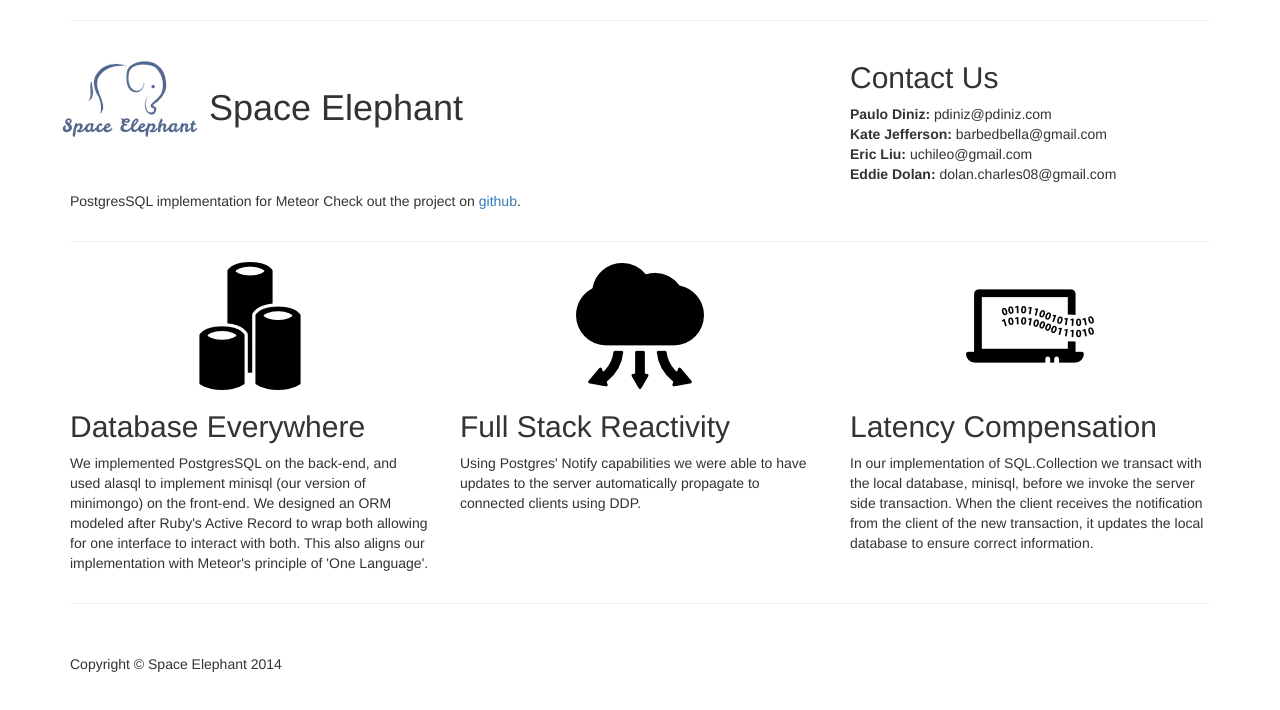
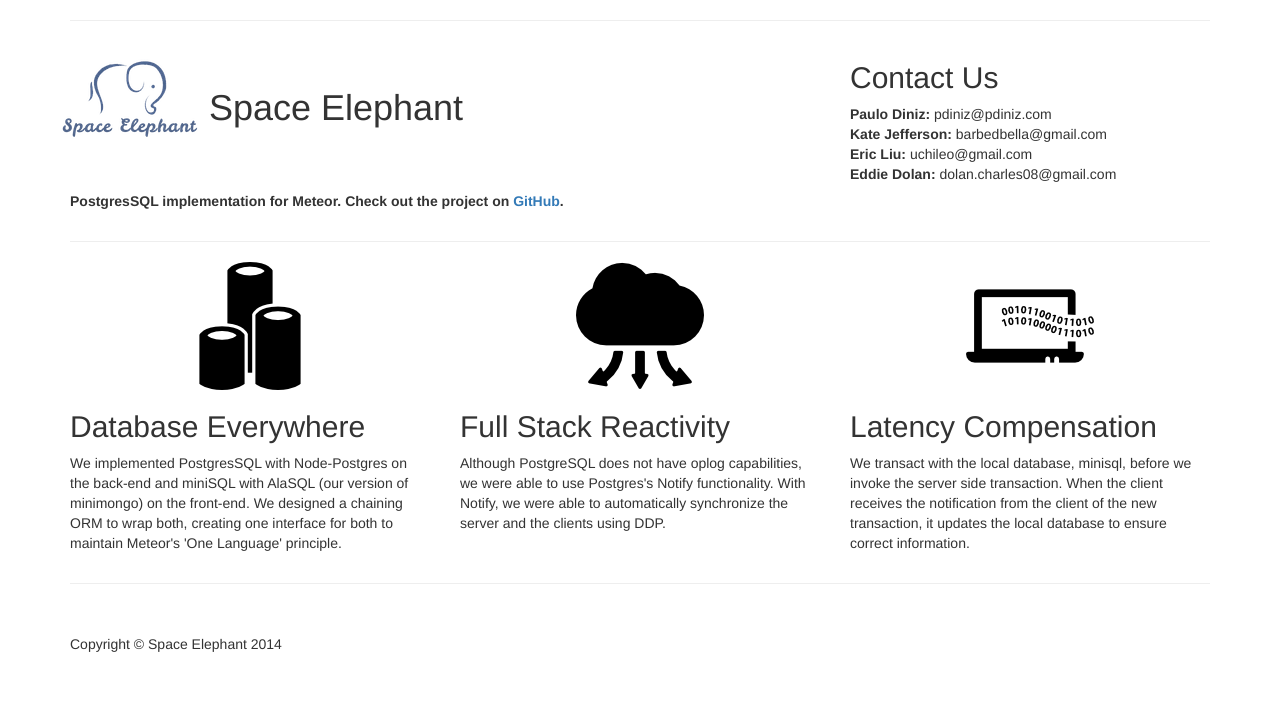
Before and after one commit to meteor-stream/meteor-postgres-landing, a plain HTML site: page index.html in a window 1280 px wide. Drawn offline with Linux system fonts and the light colour scheme.

Commit message:
beefed up project paragraphs

```diff
--- a/index.html
+++ b/index.html
@@ -41,7 +41,7 @@
                     <h1 style="display:inline;" >Space Elephant</h1>
                 </div>
             </span>
-                <p>PostgresSQL implementation for Meteor Check out the project on <a href="https://github.com/meteor-stream/meteor-postgres">github</a>.</p>
+                <strong><p>PostgresSQL implementation for Meteor. Check out the project on <a href="https://github.com/meteor-stream/meteor-postgres">GitHub</a>.</p></strong>
             </div>
             <div class="col-sm-4">
                 <h2>Contact Us</h2>
@@ -60,17 +60,23 @@
             <div class="col-sm-4">
                 <img class="img img-responsive img-center" src="./png/chart32.png" alt="">
                 <h2>Database Everywhere</h2>
-                <p>We implemented PostgresSQL on the back-end, and used alasql to implement minisql (our version of minimongo) on the front-end. We designed an ORM modeled after Ruby's Active Record to wrap both allowing for one interface to interact with both. This also aligns our implementation with Meteor's principle of 'One Language'.</p>
+                <p>We implemented PostgresSQL with Node-Postgres on the back-end and miniSQL with AlaSQL (our version
+                    of minimongo) on the front-end. We designed a chaining ORM to wrap both, creating one interface for
+                    both to maintain Meteor's 'One Language' principle.</p>
             </div>
             <div class="col-sm-4">
                 <img class="img img-responsive img-center" src="./png/cloud383.png" alt="">
                 <h2>Full Stack Reactivity</h2>
-                <p>Using Postgres' Notify capabilities we were able to have updates to the server automatically propagate to connected clients using DDP.</p>
+                <p>Although PostgreSQL does not have oplog capabilities, we were able to use Postgres's Notify
+                    functionality. With Notify, we were able to automatically synchronize the server and the
+                    clients using DDP. </p>
             </div>
             <div class="col-sm-4">
                 <img class="img img-responsive img-center" src="./png/binary10.png" alt="">
                 <h2>Latency Compensation</h2>
-                <p>In our implementation of SQL.Collection we transact with the local database, minisql, before we invoke the server side transaction. When the client receives the notification from the client of the new transaction, it updates the local database to ensure correct information. </p>
+                <p>We transact with the local database, minisql, before we
+                    invoke the server side transaction. When the client receives the notification from the client of
+                    the new transaction, it updates the local database to ensure correct information. </p>
             </div>
         </div>
         <!-- /.row -->
```
